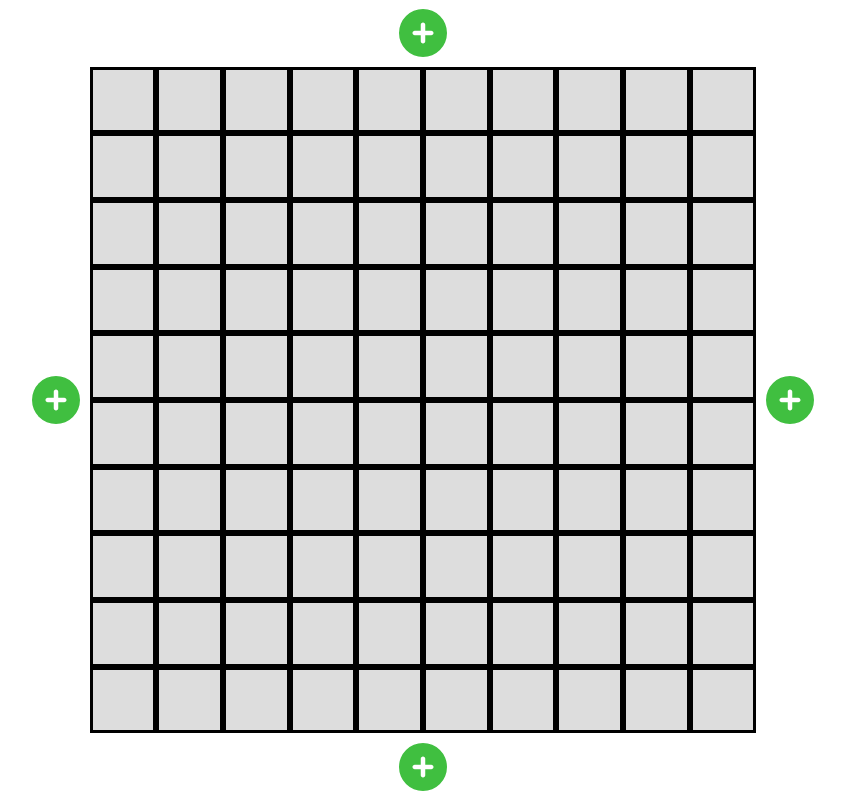
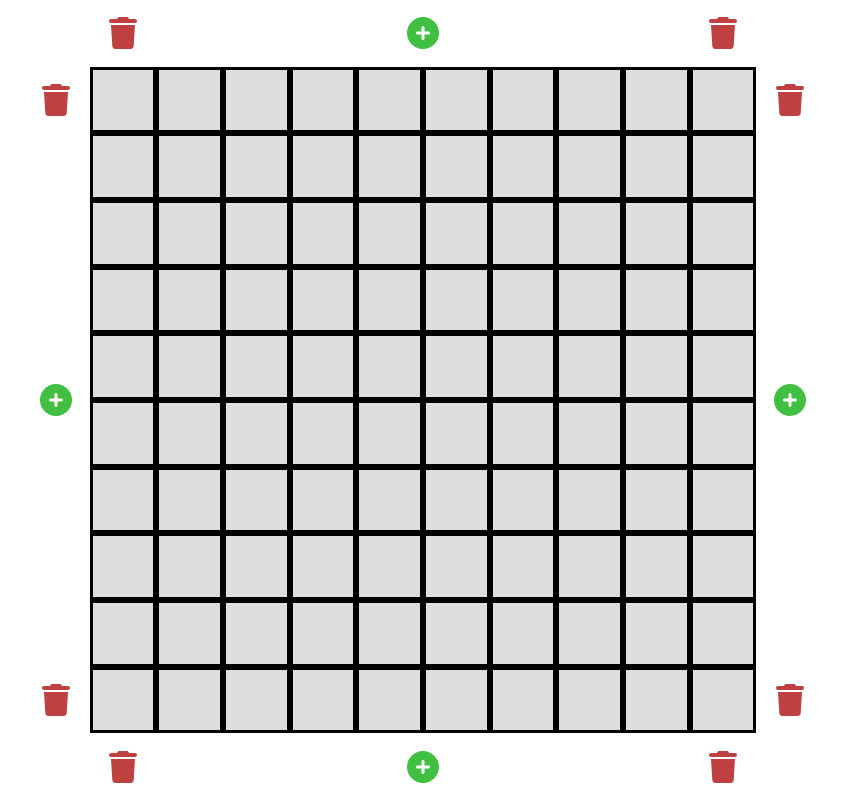
Before and after one commit to canac/maze-creator, a React (Vite) app: page / in a window 1280 px wide. Shown: the whole page, without its empty margins (217-1062 px from the left). Built offline with nearby package versions, Linux system fonts and the light colour scheme.

Commit message:
Add delete buttons

```diff
--- a/package.json
+++ b/package.json
@@ -16,6 +16,7 @@
     "react-dom": "^17.0.2"
   },
   "devDependencies": {
+    "@parcel/transformer-sass": "^2.0.1",
     "@types/lodash": "^4.14.178",
     "@types/react": "^17.0.37",
     "@types/react-dom": "^17.0.11",
--- a/src/App.tsx
+++ b/src/App.tsx
@@ -1,7 +1,7 @@
 import { minBy, range } from 'lodash';
 import { useState, CSSProperties, MouseEvent } from 'react';
 import { FontAwesomeIcon } from '@fortawesome/react-fontawesome';
-import { faPlusCircle } from '@fortawesome/free-solid-svg-icons';
+import { faPlusCircle, faTrash } from '@fortawesome/free-solid-svg-icons';
 import { Maze, Side, Wall } from './Maze';
 
 type CSSPropertiesWithVars = CSSProperties & {
@@ -54,6 +54,30 @@ export function App() {
       <button className="add append-column">
         <FontAwesomeIcon icon={faPlusCircle} />
       </button>
+      <button className="remove remove-first-row head">
+        <FontAwesomeIcon icon={faTrash} />
+      </button>
+      <button className="remove remove-first-row tail">
+        <FontAwesomeIcon icon={faTrash} />
+      </button>
+      <button className="remove remove-first-column head">
+        <FontAwesomeIcon icon={faTrash} />
+      </button>
+      <button className="remove remove-first-column tail">
+        <FontAwesomeIcon icon={faTrash} />
+      </button>
+      <button className="remove remove-last-row head">
+        <FontAwesomeIcon icon={faTrash} />
+      </button>
+      <button className="remove remove-last-row tail">
+        <FontAwesomeIcon icon={faTrash} />
+      </button>
+      <button className="remove remove-last-column head">
+        <FontAwesomeIcon icon={faTrash} />
+      </button>
+      <button className="remove remove-last-column tail">
+        <FontAwesomeIcon icon={faTrash} />
+      </button>
       {range(dimensions.height).map((y) =>
         range(dimensions.width).map((x) => (
           <div
--- a/src/index.html
+++ b/src/index.html
@@ -3,7 +3,7 @@
     <meta charset="UTF-8" />
     <meta name="viewport" content="width=device-width, initial-scale=1.0" />
     <title>Maze Creator</title>
-    <link rel="stylesheet" href="styles.css" />
+    <link rel="stylesheet" href="styles.scss" />
     <script type="module" src="index.tsx"></script>
   </head>
   <body>
--- a/src/styles.css
+++ b/src/styles.scss
@@ -29,15 +29,21 @@ body {
     repeat(calc(var(--maze-rows) + 2), 1fr) /
     repeat(calc(var(--maze-columns) + 2), 1fr);
   justify-self: center;
-}
 
-.maze .add {
-  padding: 8px;
-  border: none;
-  background-color: transparent;
-  color: hsl(120, 50%, 50%);
-  cursor: pointer;
-  font-size: 3em;
+  button {
+    padding: 8px;
+    border: none;
+    background-color: transparent;
+    cursor: pointer;
+    font-size: 2em;
+  }
+
+  .add {
+    color: hsl(120, 50%, 50%);
+  }
+  .remove {
+    color: hsl(0, 50%, 50%);
+  }
 }
 
 .prepend-row {
@@ -55,6 +61,37 @@ body {
 .append-column {
   grid-column: -2;
   grid-row: 1 / -1;
+}
+
+.remove-first-row {
+  grid-row: 2;
+}
+.remove-last-row {
+  grid-row: -3;
+}
+.remove-first-row,
+.remove-last-row {
+  &.head {
+    grid-column: 1;
+  }
+  &.tail {
+    grid-column: -2;
+  }
+}
+.remove-first-column {
+  grid-column: 2;
+}
+.remove-last-column {
+  grid-column: -3;
+}
+.remove-first-column,
+.remove-last-column {
+  &.head {
+    grid-row: 1;
+  }
+  &.tail {
+    grid-row: -2;
+  }
 }
 
 .cell {
```
Also changed, not shown: 1 other file (tests, documents, lock files or other folders).
